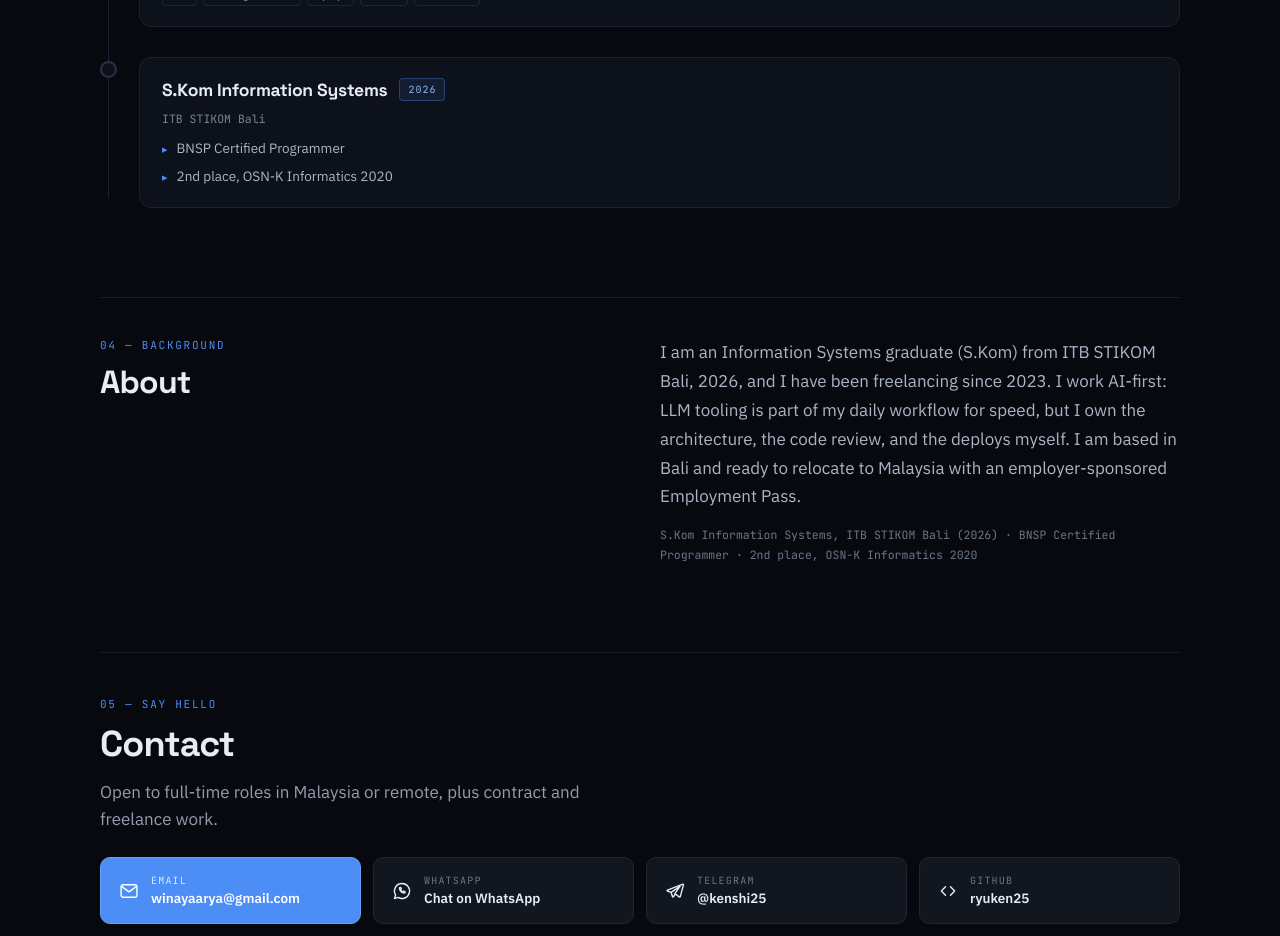
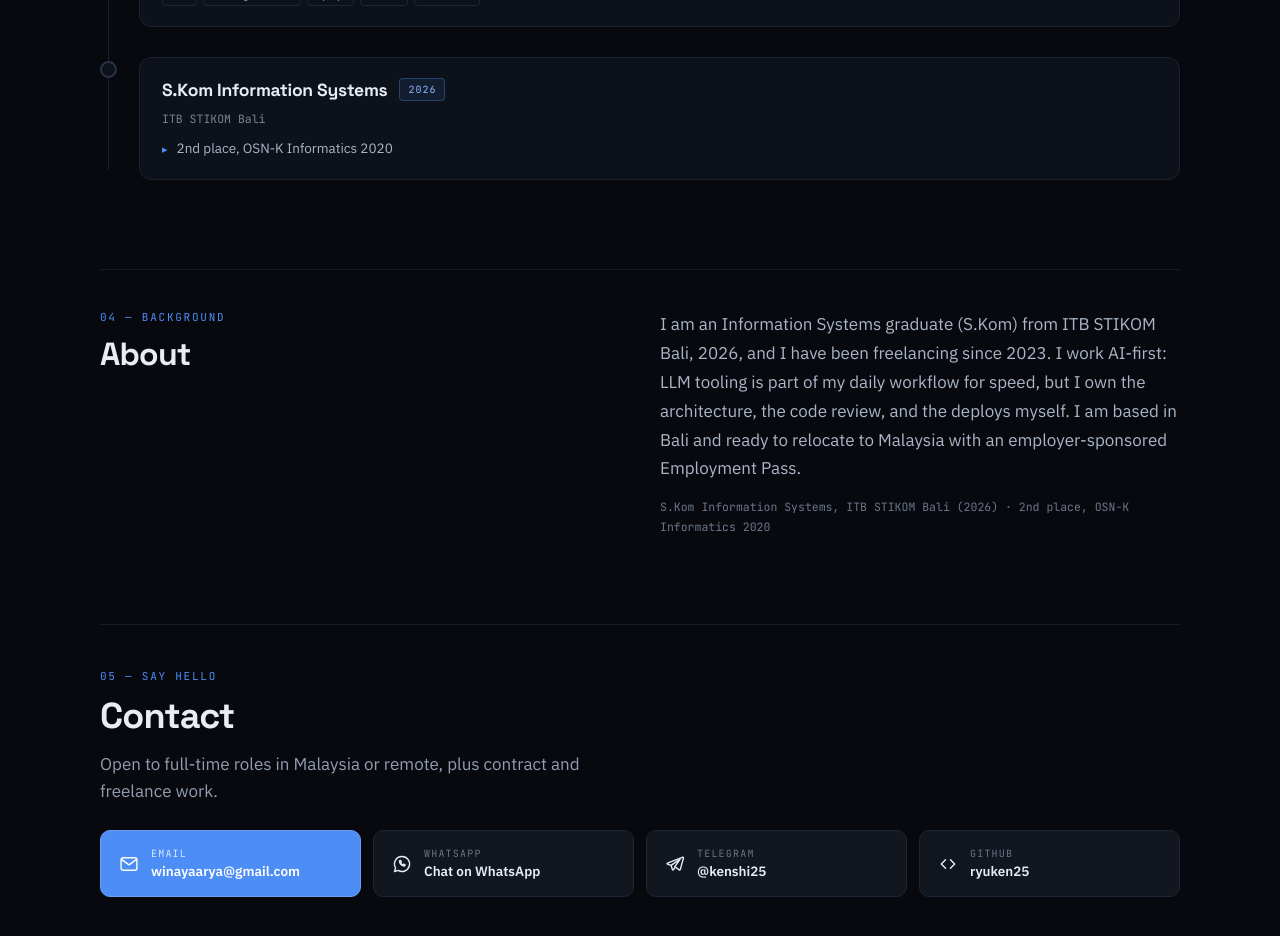
Before and after one commit to ryuken25/ryuken25, a Next.js app: page / in a window 1280 px wide. Shown: the part 3160-4096 px from the top of the page. Built offline with nearby package versions, Linux system fonts and the light colour scheme.

Commit message:
remove incorrect BNSP certification claim

```diff
--- a/data/content.ts
+++ b/data/content.ts
@@ -439,7 +439,7 @@ export const experience: Job[] = [
     period: "2026",
     periodTone: "accent",
     meta: "ITB STIKOM Bali",
-    bullets: ["BNSP Certified Programmer", "2nd place, OSN-K Informatics 2020"],
+    bullets: ["2nd place, OSN-K Informatics 2020"],
     tags: [],
     pulse: false,
   },
@@ -449,7 +449,7 @@ export const about =
   "I am an Information Systems graduate (S.Kom) from ITB STIKOM Bali, 2026, and I have been freelancing since 2023. I work AI-first: LLM tooling is part of my daily workflow for speed, but I own the architecture, the code review, and the deploys myself. I am based in Bali and ready to relocate to Malaysia with an employer-sponsored Employment Pass.";
 
 export const credentials =
-  "S.Kom Information Systems, ITB STIKOM Bali (2026) · BNSP Certified Programmer · 2nd place, OSN-K Informatics 2020";
+  "S.Kom Information Systems, ITB STIKOM Bali (2026) · 2nd place, OSN-K Informatics 2020";
 
 export const contactCopy =
   "Open to full-time roles in Malaysia or remote, plus contract and freelance work.";
```
Also changed, not shown: 1 other file (tests, documents, lock files or other folders).
